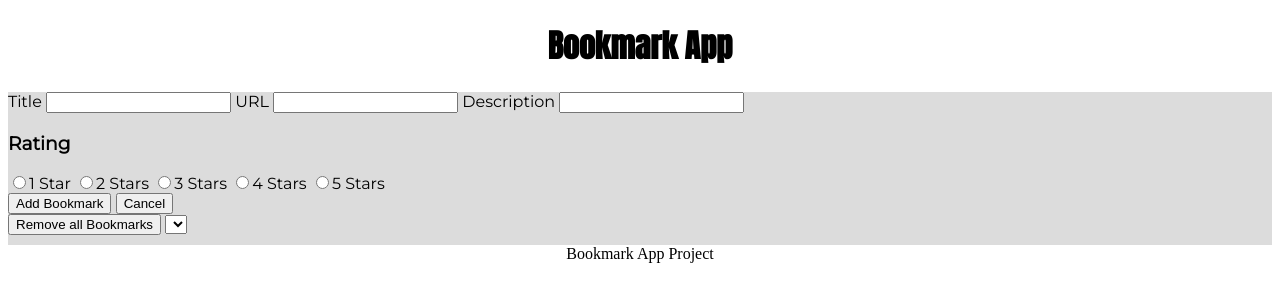
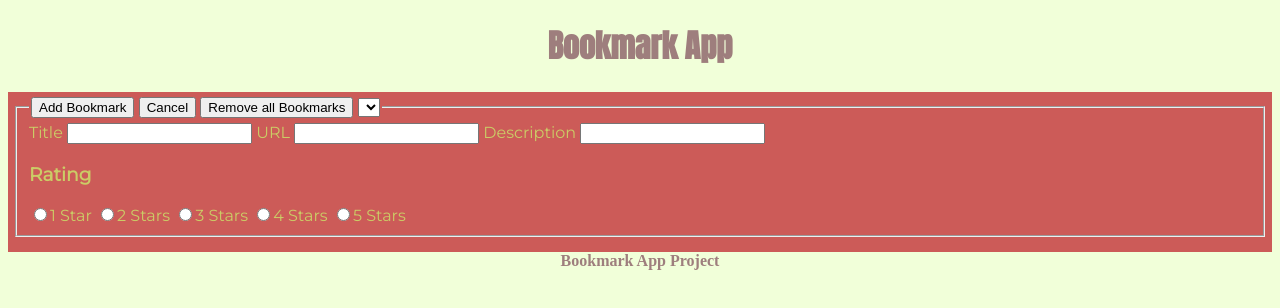
Before and after one commit to thinkful-ei-macaw/agatha-bookmarks-app, a plain HTML site: page index.html in a window 1280 px wide. Both pictures are taken after a click on the button "Add Bookmark". Drawn offline with nearby package versions, Linux system fonts and the light colour scheme.

Commit message:
style changes

```diff
--- a/scripts/index.js
+++ b/scripts/index.js
@@ -69,11 +69,15 @@ const jsonStringify = function(form){
 
 const generateLanding = function(){
     $('main').html(`
+    <div class='formWrap'>
         <fieldset>
+            <legend>
                 <button class='add'>Add Bookmark</button>
-    </fieldset>
                 <button class='clear'>Remove all Bookmarks</button>
                 <select class='sortby'>Minimum Rating</select>
+            </legend>
+        </fieldset>
+    </div>
                 <article class='booktabs'>
 
                 </article>`);
@@ -105,7 +109,14 @@ const generateBookmark = function(bookmark){
 }
 
 const generateAddForm = function(){
-    $('fieldset').replaceWith(`
+    $('.formWrap').replaceWith(`
+    <fieldset>
+        <legend>
+            <button class='add'>Add Bookmark</button>
+            <button class='cancel'>Cancel</button>
+            <button class='clear'>Remove all Bookmarks</button>
+            <select class='sortby'>Minimum Rating</select>
+        </legend>
                 <form class='addform'>
                         <label>Title</label>
                         <input>
@@ -121,9 +132,8 @@ const generateAddForm = function(){
                         <label><input type='radio' value='four star' required>4 Stars</label>
                         <label><input type='radio' value='five star' required>5 Stars</label>
                     </div>
-        <button class='add'>Add Bookmark</button>
-        <button class='cancel'>Cancel</button>
                 </form>
+    </fieldset>
     `)
 }
 
--- a/styles/index.css
+++ b/styles/index.css
@@ -1,5 +1,6 @@
 body {
-    background-color: white;
+    background-color: #F1FFD9;
+    color: #9E7E7D;
 }
 
 h1 {
@@ -12,8 +13,10 @@ h1, h2 {
 }
 
 main {
-    background-color: gainsboro;
+    background-color: #CC5B58;
     font-family: 'Montserrat';
+    color: #CBCC66;
+    padding: 5px 5px 5px 5px;
 }
 
 article {
@@ -23,9 +26,14 @@ article {
     padding: 5px 5px 5px 5px;
 }
 
+fieldset {
+
+}
+
 footer {
     display: flex;
     justify-content: center;
+    font-weight: bolder;
 }
 
 @media (max-width: 600px){
```
Also changed, not shown: 1 other file. Lines whose indentation alone changed are shown as unchanged.
